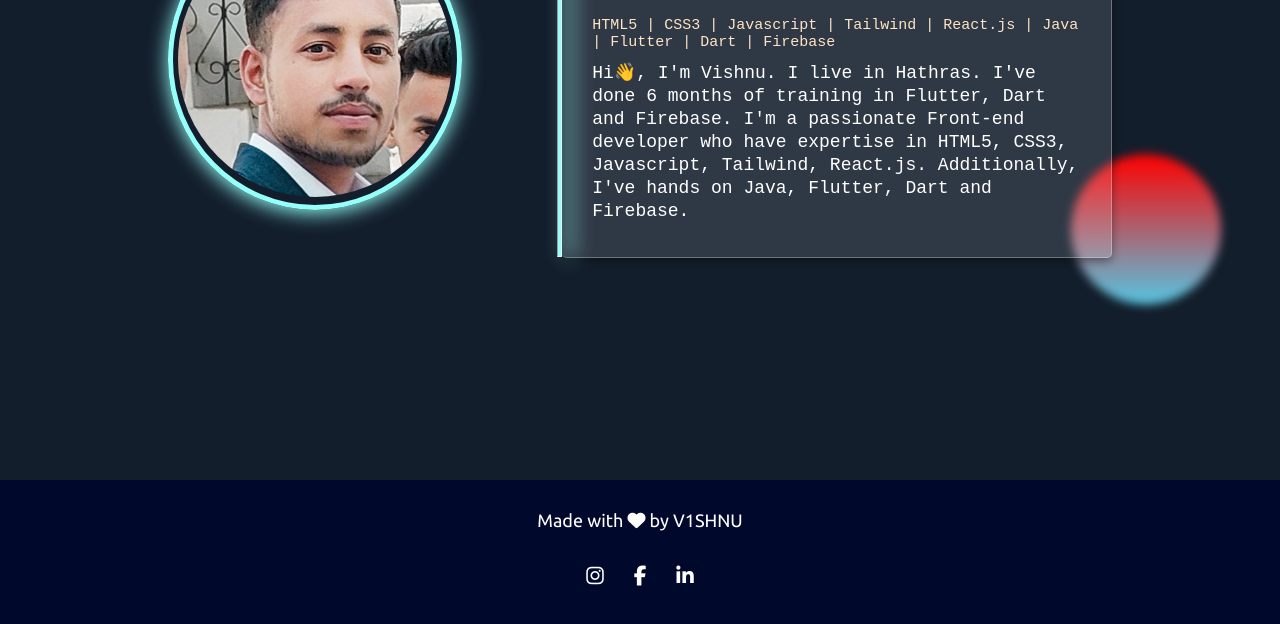
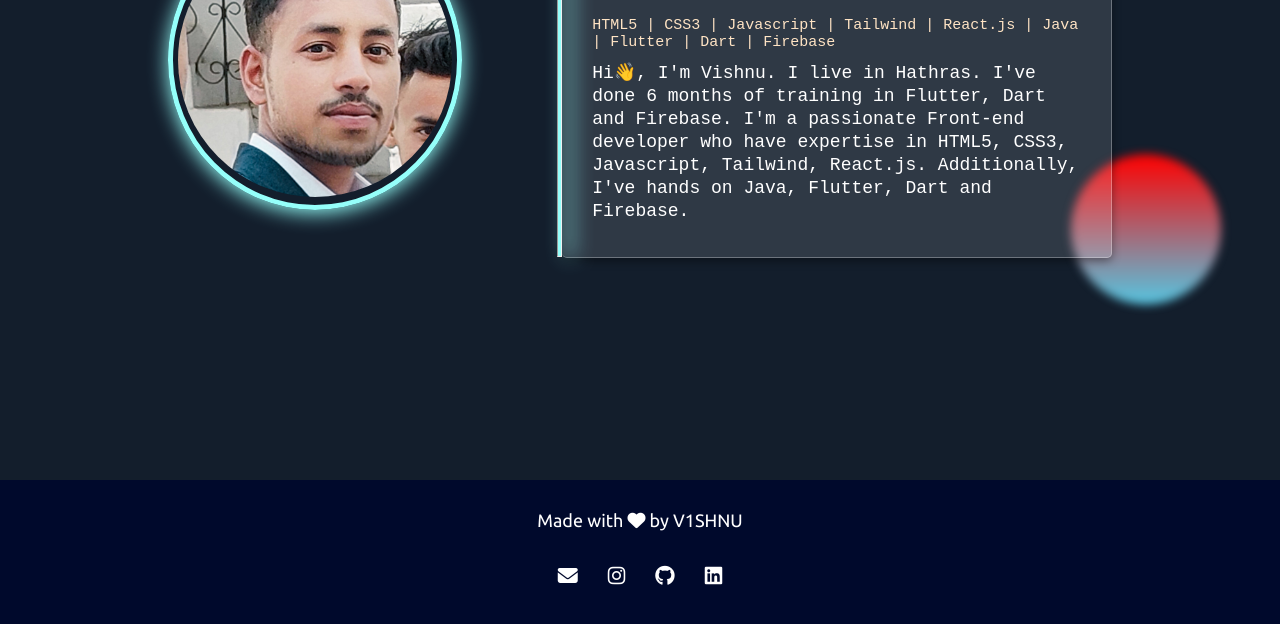
Before and after one commit to ranapratapltp/Family_website, a plain HTML site: page about_me.html in a window 1280 px wide. Shown: the part 370-994 px from the top of the page. Drawn offline with Linux system fonts and the light colour scheme.

Commit message:
added links in footer

```diff
--- a/about_me.html
+++ b/about_me.html
@@ -99,20 +99,24 @@
       <p>Made with <i class="fa fa-heart"></i> by V1SHNU</p>
       <div id="connect">
         <a
+          href="mailto:work.vishnukumar@gmail.com"
+          class="fa-solid fa-envelope"
+        ></a>
+        <a
           href="https://www.instagram.com/i_m_v1shnu/"
           target="_blank"
-          class="fa fa-instagram"
+          class="fa-brands fa-instagram"
         ></a>
         <a
-          href="https://www.facebook.com/scientist.vishnu"
+          href="https://github.com/V1SHNUKUMAR"
           target="_blank"
-          class="fa fa-facebook"
+          class="fa-brands fa-github"
         ></a>
         <!-- <a href="https://www.instagram.com/billionaire.s_club/" target="_blank" class="fa fa-instagram"></a> -->
         <a
-          href="https://www.linkedin.com/in/vishnu-kumar-7ba835247"
+          href="https://www.linkedin.com/in/vishnu-kumar-63a041221/"
           target="_blank"
-          class="fa fa-linkedin"
+          class="fa-brands fa-linkedin"
         ></a>
       </div>
     </footer>
```
Also changed, not shown: gallery.html (+9 -5 lines), index.html (+8 -4 lines), members.html (+9 -5 lines), residence.html (+9 -5 lines).
